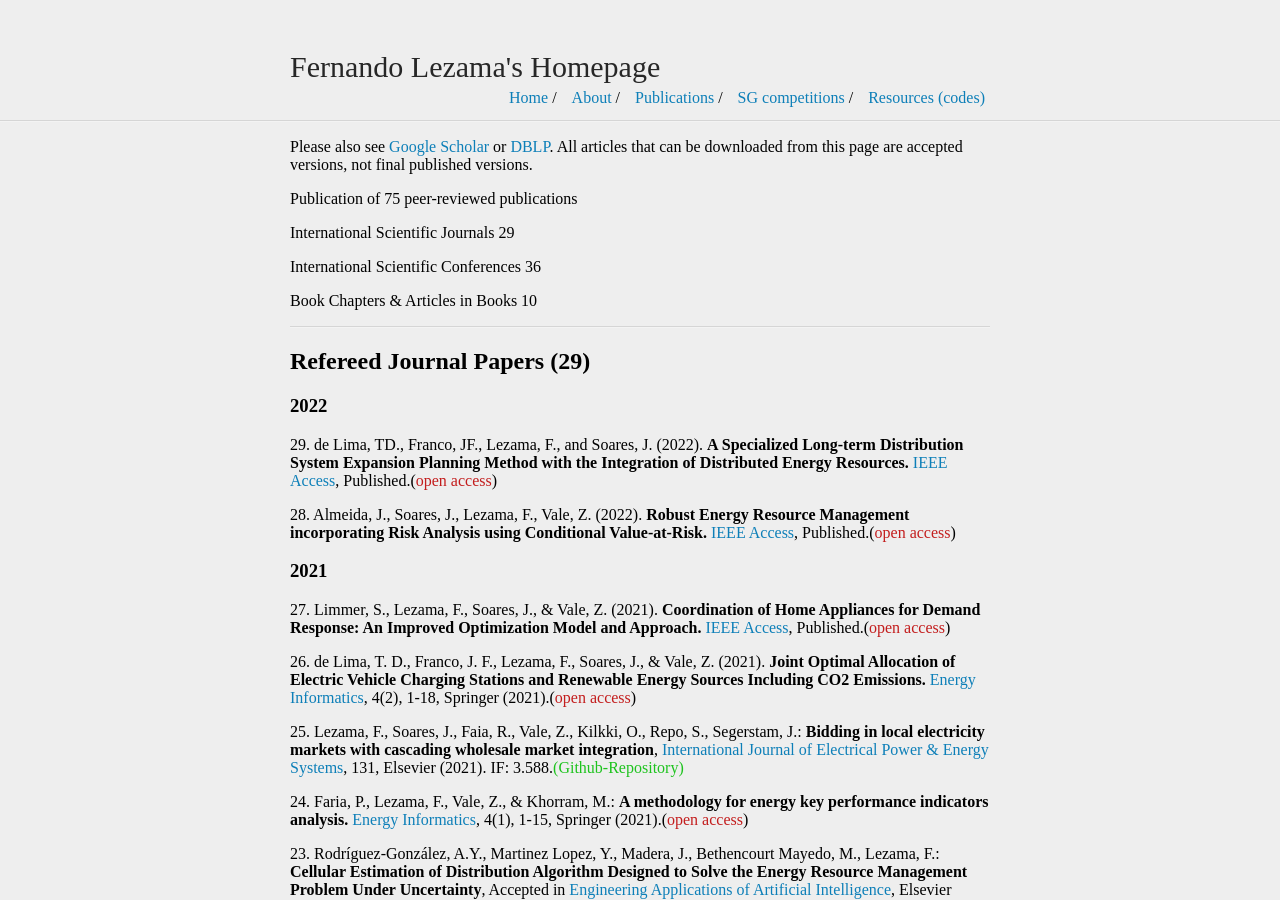
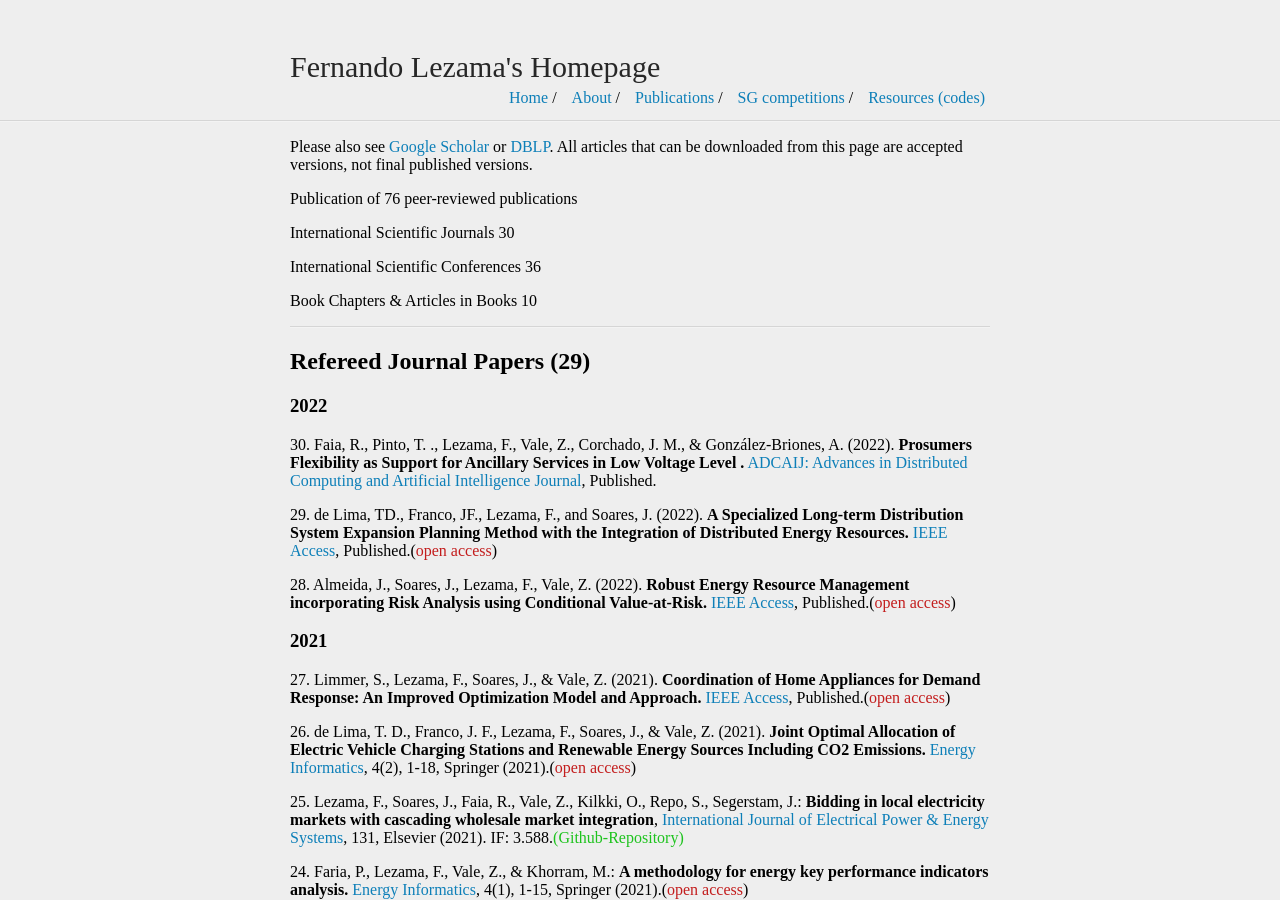
Before and after one commit to fernandolezama/fernandolezama.github.io, a Jekyll site: the page built from publication.md, in a window 1280 px wide and 900 px high. Built offline with Jekyll 4.4.1, drawn with Linux system fonts in a browser that asks for light colours.

Commit message:
Update publication.md

```diff
--- a/publication.md
+++ b/publication.md
@@ -5,9 +5,9 @@ title: Fernando Lezama's Homepage
 
 Please also see [Google Scholar](https://scholar.google.com/citations?user=LIpiLCoAAAAJ&hl=es) or [DBLP](https://dblp.uni-trier.de/pers/hd/l/Lezama:Fernando). All articles that can be downloaded from this page are accepted versions, not final published versions.
 
-Publication of 75 peer-reviewed publications
+Publication of 76 peer-reviewed publications
 
-International Scientific Journals	29
+International Scientific Journals	30
 
 International Scientific Conferences	36
 
@@ -18,6 +18,8 @@ Book Chapters & Articles in Books	10
 ## Refereed Journal Papers (29)
 
 ### 2022
+30\. Faia, R., Pinto, T. ., Lezama, F., Vale, Z., Corchado, J. M., & González-Briones, A. (2022). **Prosumers Flexibility as Support for Ancillary Services in Low Voltage Level .** [ADCAIJ: Advances in Distributed Computing and Artificial Intelligence Journal]([https://revistas.usal.es/index.php/2255-2863/article/view/27896]), Published.
+
 29\. de Lima, TD., Franco, JF., Lezama, F., and Soares, J. (2022). **A Specialized Long-term Distribution System Expansion Planning Method with the Integration of Distributed Energy Resources.** [IEEE Access](https://ieeexplore.ieee.org/abstract/document/9585590), Published.(<span style="color:#C31D1D;">open access</span>)
 
 28\. Almeida, J., Soares, J., Lezama, F., Vale, Z. (2022). **Robust Energy Resource Management incorporating Risk Analysis using Conditional Value-at-Risk.** [IEEE Access](https://ieeexplore.ieee.org/abstract/document/9585590), Published.(<span style="color:#C31D1D;">open access</span>)
```
